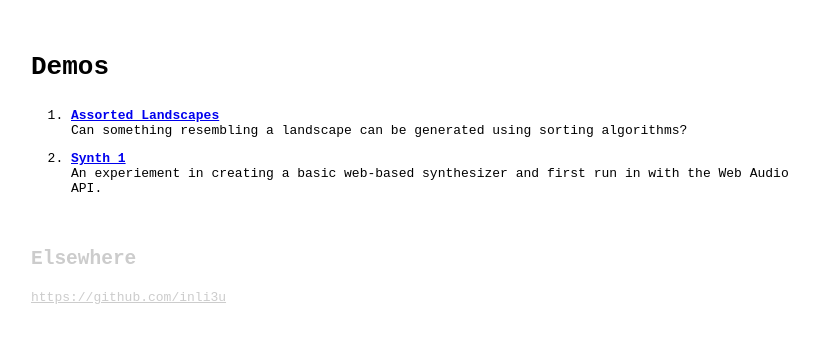
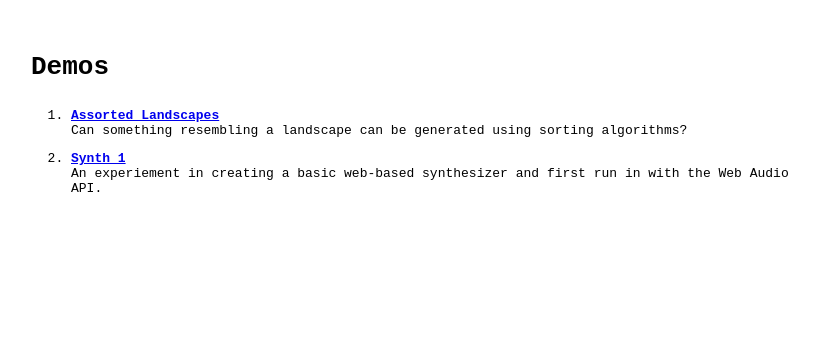
Before and after one commit to inli3u/logicallydunn.com, a plain HTML site: page index.html in a window 1280 px wide. Shown: the whole page, without its empty margins (21-840 px from the left). Drawn offline with Linux system fonts and the light colour scheme.

Commit message:
Removed 'elsewhere' section

```diff
--- a/index.html
+++ b/index.html
@@ -13,8 +13,6 @@
 
             /*** Sections ***/
             section.demos a { font-weight: bold; }
-            section.other,
-            section.other a { color: #ccc; }
         </style>
     </head>
 
@@ -33,10 +31,5 @@
                 </li>
             </ol>
         </section>
-
-        <section class="other">
-            <h1>Elsewhere</h1>
-            <p><a href="https://github.com/inli3u">https://github.com/inli3u</a></p>
-        </section>
     </body>
 </html>
```
